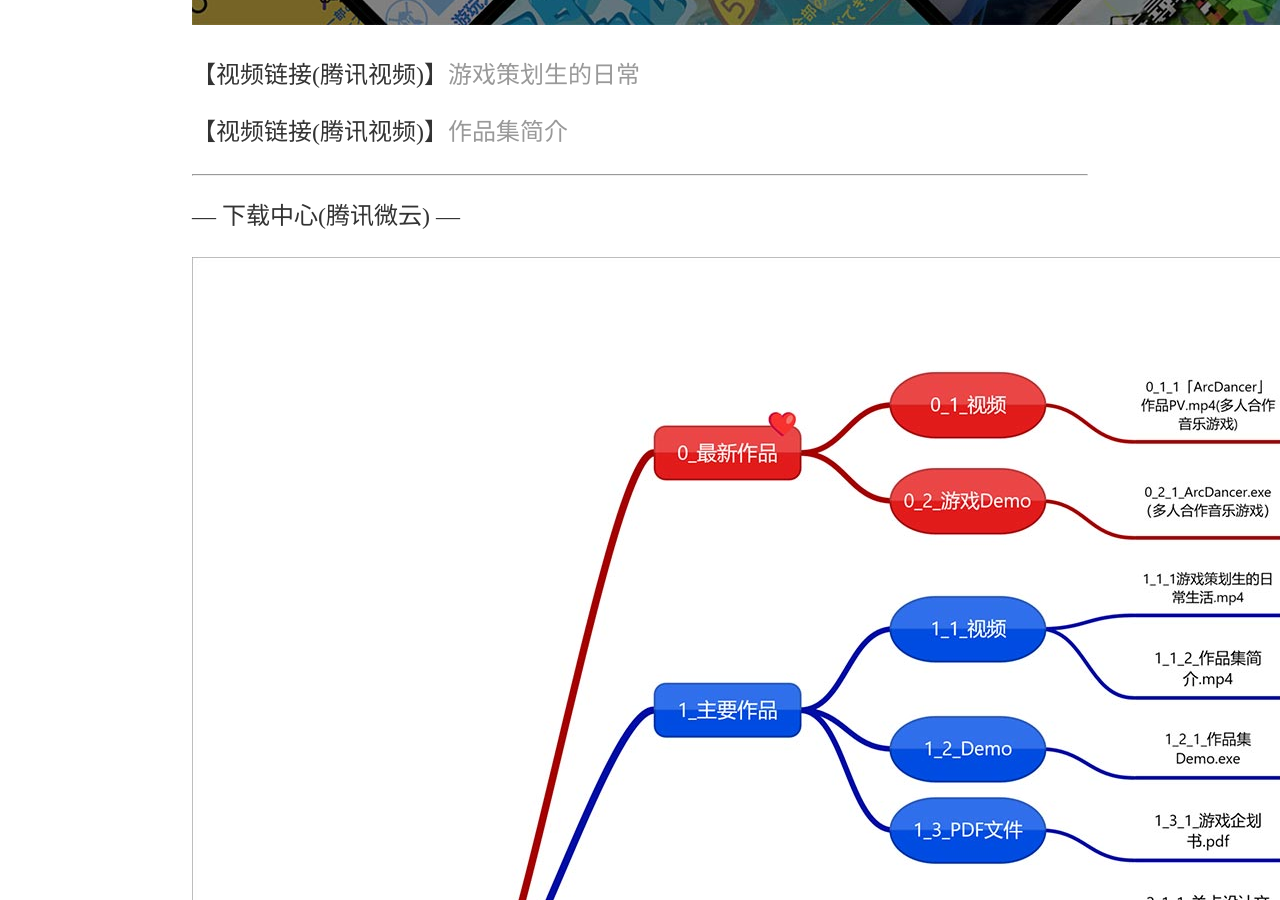
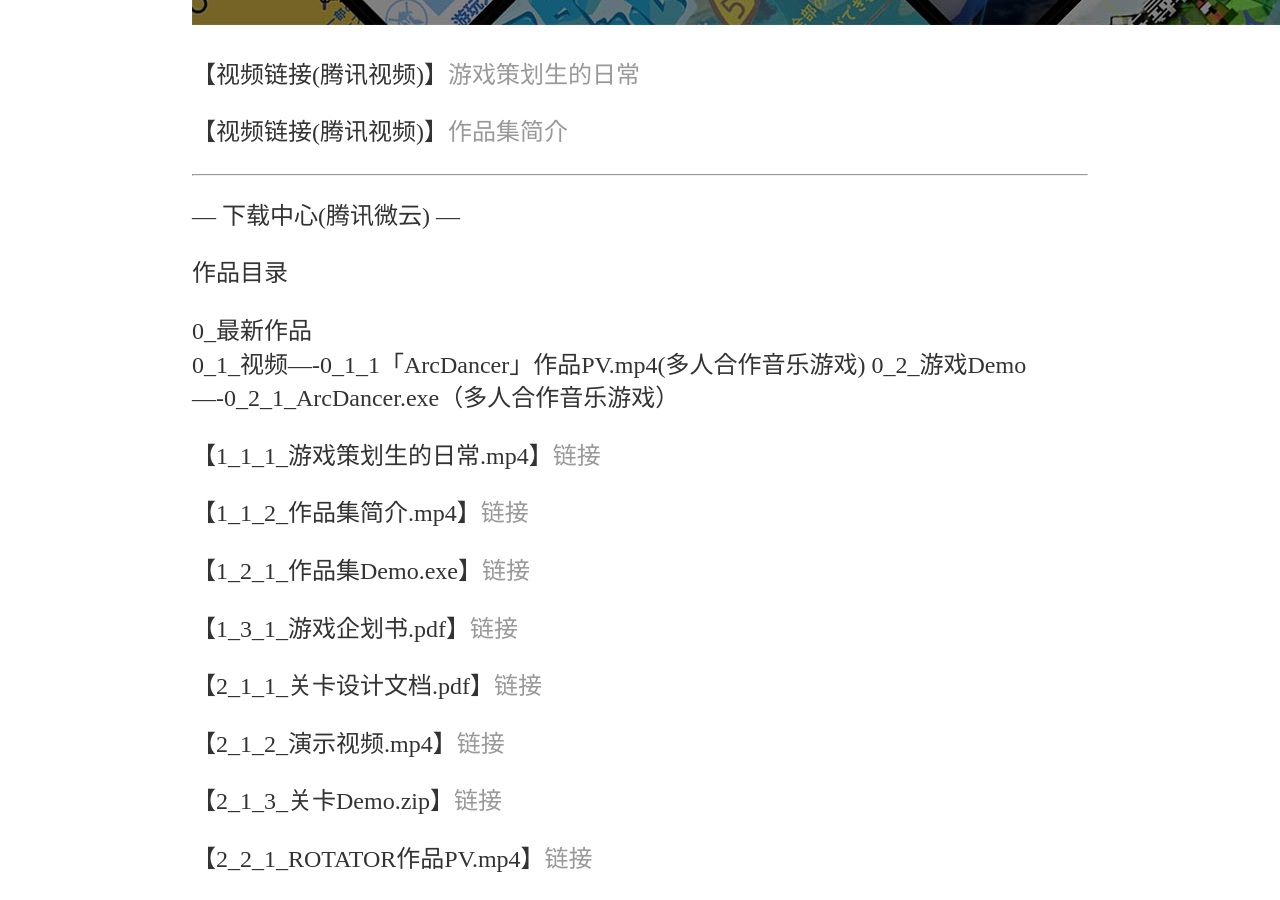
Before and after one commit to SotakuStudio/SotakuStudio.github.io, a Jekyll site: the page built from _posts/2022-01-02-chinese.md, in a window 1280 px wide and 900 px high, scrolled down 1695 px. Built offline with Jekyll 4.4.1, drawn with Linux system fonts in a browser that asks for light colours.

Commit message:
Update 2022-01-02-chinese.md

```diff
--- a/_posts/2022-01-02-chinese.md
+++ b/_posts/2022-01-02-chinese.md
@@ -13,7 +13,11 @@ date: 2022-01-02
 ************************************************************************************************
 --- 下载中心(腾讯微云) ---
 
-![Image text](https://github.com/SotakuStudio/SotakuStudio.github.io/blob/main/Image/%E4%BD%9C%E5%93%81%E7%9B%AE%E5%BD%95.jpg?raw=true)
+作品目录
+
+  0_最新作品
+      0_1_视频----0_1_1「ArcDancer」作品PV.mp4(多人合作音乐游戏)
+      0_2_游戏Demo----0_2_1_ArcDancer.exe（多人合作音乐游戏）
 
 【1_1_1_游戏策划生的日常.mp4】[链接](https://share.weiyun.com/TdPg7Hzh)
 
```
